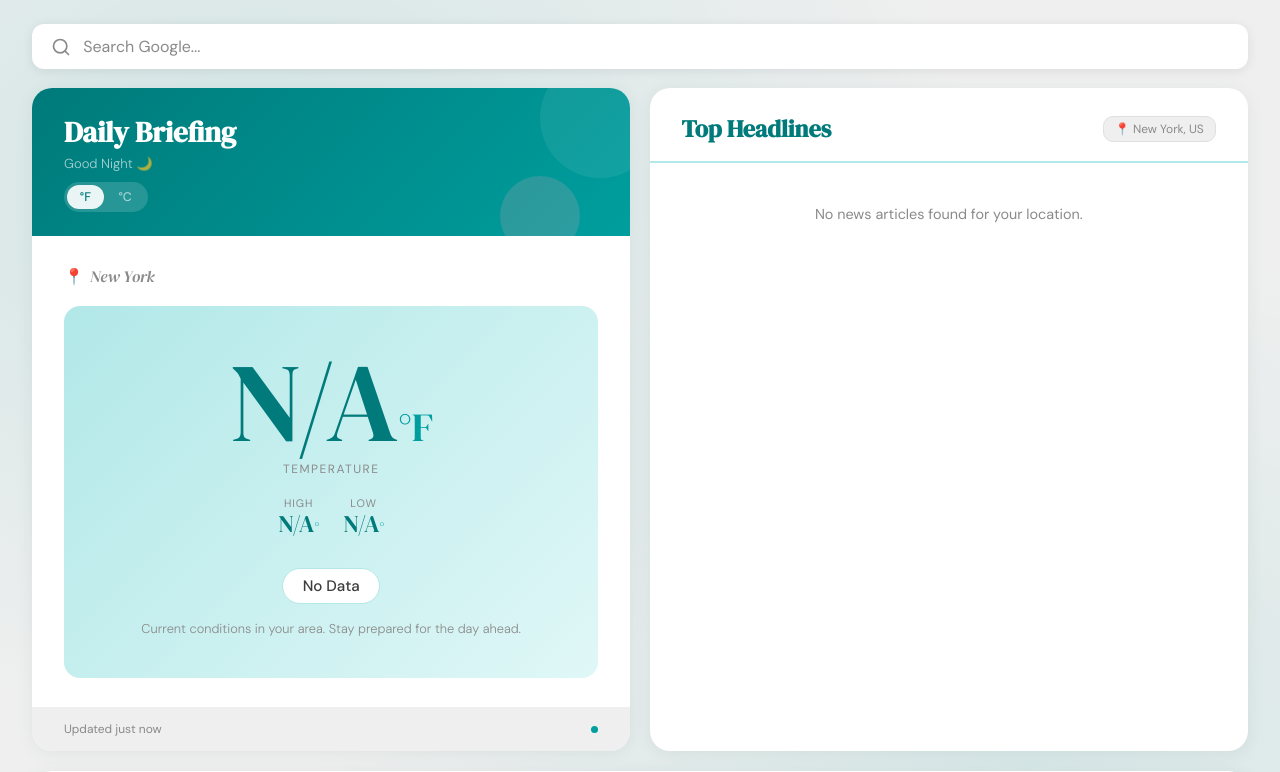
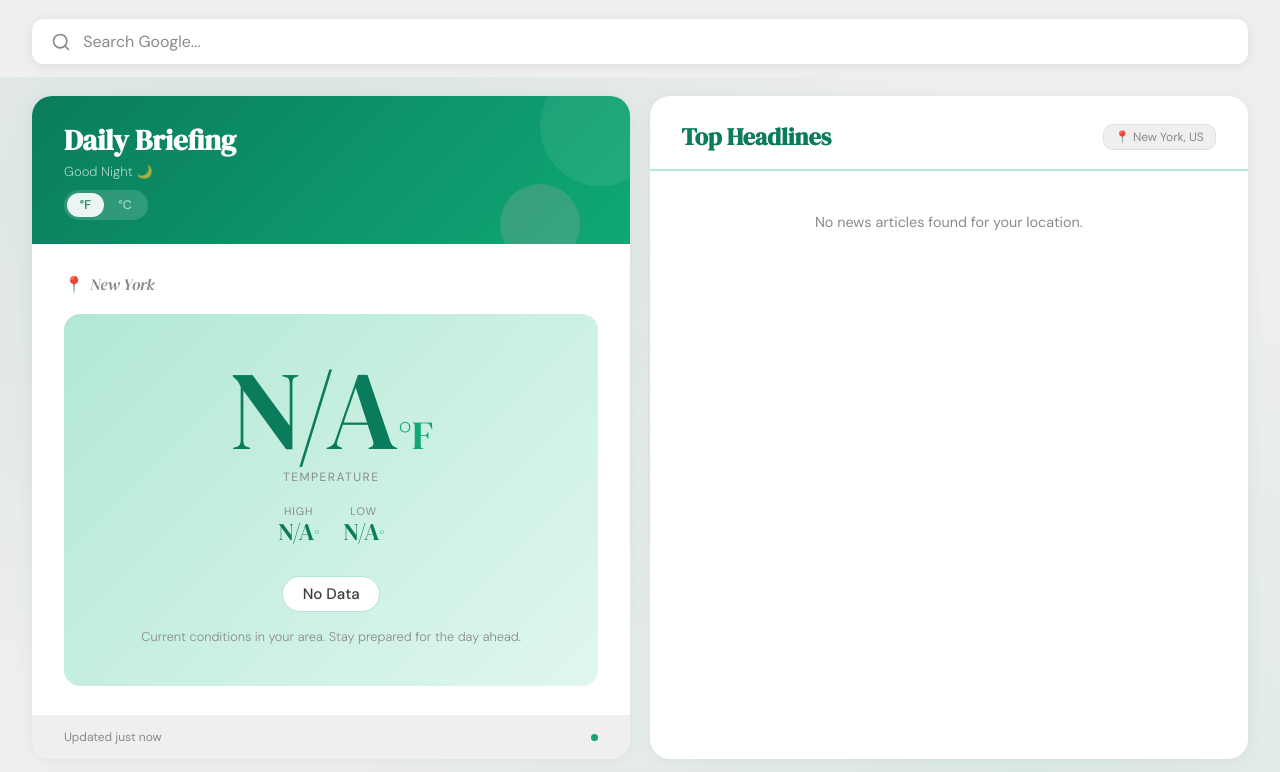
Before and after one commit to sophiethegreatestest-netizen/sophies-homepage, a Flask app: page / in a window 1280 px wide. Shown: the top 772 px of the page. Run offline with Flask 3, Linux system fonts and the light colour scheme; data that the repository does not hold is empty.

Commit message:
new teal and search bar

```diff
--- a/templates/index.html
+++ b/templates/index.html
@@ -7,11 +7,11 @@
     <link href="https://fonts.googleapis.com/css2?family=DM+Serif+Display:ital@0;1&family=DM+Sans:wght@300;400;500&display=swap" rel="stylesheet">
     <style>
         :root {
-            --green-dark: #007a7a;
-            --green-mid: #009e9e;
-            --green-light: #b2e8e8;
-            --pink: #80d0d0;
-            --pink-light: #e0f7f7;
+            --green-dark: #0a7c5c;
+            --green-mid: #0fa876;
+            --green-light: #b2e8d4;
+            --pink: #80d0b8;
+            --pink-light: #e0f7ef;
             --grey-dark: #3d3d3d;
             --grey-mid: #8a8a8a;
             --grey-light: #efefef;
@@ -28,9 +28,9 @@
             min-height: 100vh;
             background-color: var(--grey-light);
             background-image:
-                radial-gradient(ellipse at 20% 20%, rgba(0, 158, 158, 0.12) 0%, transparent 50%),
-                radial-gradient(ellipse at 80% 80%, rgba(0, 158, 158, 0.1) 0%, transparent 50%);
-            padding: 1.5rem 2rem 2rem;
+                radial-gradient(ellipse at 20% 20%, rgba(10, 124, 92, 0.1) 0%, transparent 50%),
+                radial-gradient(ellipse at 80% 80%, rgba(15, 168, 118, 0.08) 0%, transparent 50%);
+            padding: 0 2rem 2rem;
             display: flex;
             flex-direction: column;
             gap: 1.2rem;
@@ -40,7 +40,16 @@
         .mobile-only { display: none; }
 
         /* Search bar */
-        .search-bar { width: 100%; }
+        .search-bar {
+            position: sticky;
+            top: 0;
+            z-index: 100;
+            background-color: var(--grey-light);
+            padding: 1.2rem 0 0.8rem;
+            margin: 0 -2rem;
+            padding-left: 2rem;
+            padding-right: 2rem;
+        }
         .search-form {
             display: flex;
             align-items: center;
@@ -125,7 +134,7 @@
         }
         .temp-value {
             font-family: 'DM Serif Display', serif;
-            font-size: 7rem; color: #007a7a; line-height: 1;
+            font-size: 7rem; color: #0a7c5c; line-height: 1;
         }
         .temp-unit { font-size: 2.5rem; color: var(--green-mid); font-weight: 300; }
         .temp-label {
@@ -150,7 +159,7 @@
         .temp-highlow-value {
             font-family: 'DM Serif Display', serif;
             font-size: 1.5rem;
-            color: #007a7a;
+            color: #0a7c5c;
             line-height: 1.2;
         }
         .temp-highlow-unit {
@@ -183,7 +192,7 @@
         }
         .unit-btn.active {
             background: rgba(255,255,255,0.9);
-            color: #007a7a;
+            color: #0a7c5c;
         }
         .condition-badge {
             display: inline-block;
```
Also changed, not shown: other parts of templates/index.html (+16 -16 lines).
